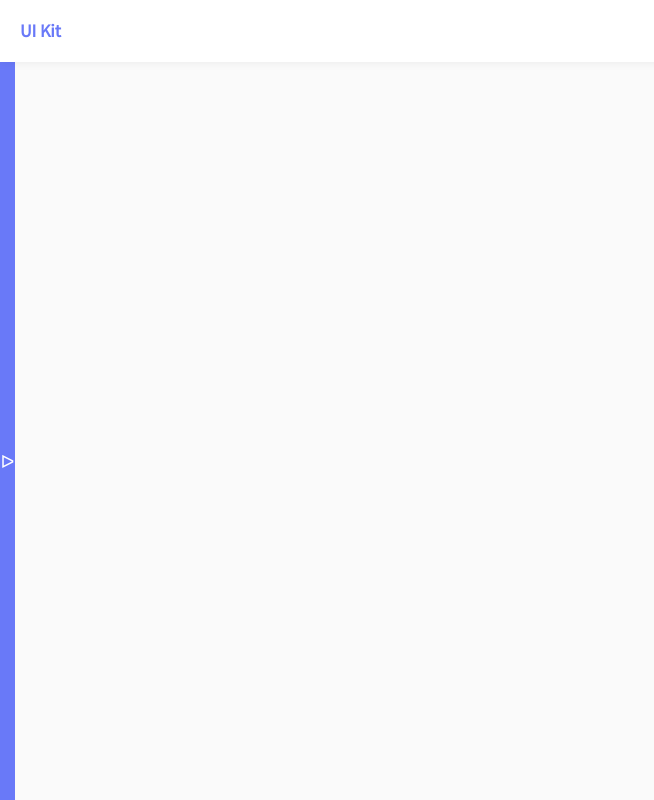
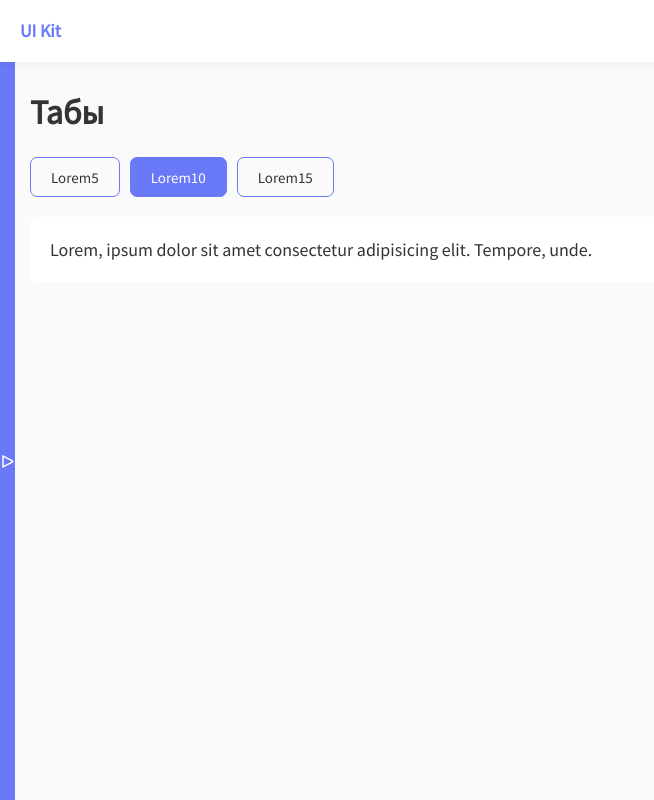
Before and after one commit to benny214/vue3-uikit, a Vue app in the folder vue3-uikit/: page /tabs in a window 1280 px wide. Shown: the whole page, without its empty margins (0-654 px from the left). Built offline with nearby package versions, Linux system fonts and the light colour scheme.

Commit message:
компонент табов

```diff
--- /dev/null
+++ b/vue3-uikit/src/components/Tabs.vue
@@ -0,0 +1,66 @@
+<script setup>
+    const props = defineProps({
+        names: {
+            type: Array,
+            required: true
+        },
+        selectedTab: {
+            type: String,
+            required: false
+        },
+    })
+
+    const emit = defineEmits(['changeTab'])
+
+    const clickOnTab = (tabName) => {
+        emit('changeTab', tabName)
+    }
+</script>
+<template>
+    <div class="tab__nav">
+        <div
+            v-for="tab in names"
+            :key="tab.name"
+            :class="['tab__nav-item', {'selected': tab.name === selectedTab}]"
+            @click="clickOnTab(tab.name)">{{ tab.label }}</div>
+    </div>
+
+    <div class="tab__content">
+        <slot/>
+    </div>
+</template>
+<style lang="scss" scoped>
+  .tab {
+    &__nav {
+      display: flex;
+      align-items: center;
+      margin-bottom: 20px;
+      &-item {
+        height: 40px;
+        display: flex;
+        align-items: center;
+        justify-content: center;
+        margin-right: 10px;
+        border-radius: 7px;
+        cursor: pointer;
+        border: 1px solid var(--primary);
+        padding: 0 20px;
+        font-size: 15px;
+        &:hover {
+          background: var(--primary-hover);
+          color: #ccc;
+          transition: 0.2s;
+        }
+        &.selected {
+          background: var(--primary);
+          color: #fff;
+        }
+      }
+    }
+    &__content {
+      padding: 20px;
+      border-radius: 7px;
+      background: #fff;
+    }
+  }
+</style>
--- a/vue3-uikit/src/components/layout/Sidebar.vue
+++ b/vue3-uikit/src/components/layout/Sidebar.vue
@@ -15,6 +15,7 @@ const links = ref([
   {name: 'Радио кнопка', href: '/radio'},
   {name: 'Инпут', href: '/input'},
   {name: 'Прогресс', href: '/progress'},
+  {name: 'Табы', href: '/tabs'},
 ])
 </script>
 
--- a/vue3-uikit/src/router/index.js
+++ b/vue3-uikit/src/router/index.js
@@ -6,6 +6,7 @@ import Checkbox from '@/views/Checkbox.vue'
 import RadioButton from '@/views/RadioButton.vue'
 import Input from '@/views/Input.vue'
 import Progress from '@/views/Progress.vue'
+import Tabs from '@/views/Tabs.vue'
 
 const router = createRouter({
   history: createWebHistory(),
@@ -45,6 +46,11 @@ const router = createRouter({
       name: 'Progress',
       component: Progress
     },
+    {
+      path: '/tabs',
+      name: 'Tabs',
+      component: Tabs
+    },
   ]
 })
 
--- /dev/null
+++ b/vue3-uikit/src/views/Tabs.vue
@@ -0,0 +1,30 @@
+<script setup>
+import { ref } from 'vue'
+import Tabs from '@/components/Tabs.vue'
+
+const tabs = [
+    {name:'First', label: 'Lorem5'},
+    {name:'Second', label: 'Lorem10'},
+    {name:'Third', label: 'Lorem15'},
+]
+const selectedTab = ref('Second')
+
+const changeTab = (tabName) => {
+    selectedTab.value = tabName
+}
+</script>
+<template>
+    <h1 class="heading-1">Табы</h1>
+    <Tabs
+        :names="tabs"
+        :selectedTab="selectedTab"
+        @changeTab="changeTab">
+        <div v-if="selectedTab === 'First'">Lorem ipsum dolor sit amet.</div>
+        <div v-if="selectedTab === 'Second'">Lorem, ipsum dolor sit amet consectetur adipisicing elit. Tempore, unde.</div>
+        <div v-if="selectedTab === 'Third'">Lorem ipsum, dolor sit amet consectetur adipisicing elit. Facilis perferendis fugit exercitationem nulla officiis ex?</div>
+    </Tabs>
+</template>
+
+<style lang="scss" >
+
+</style>
```
